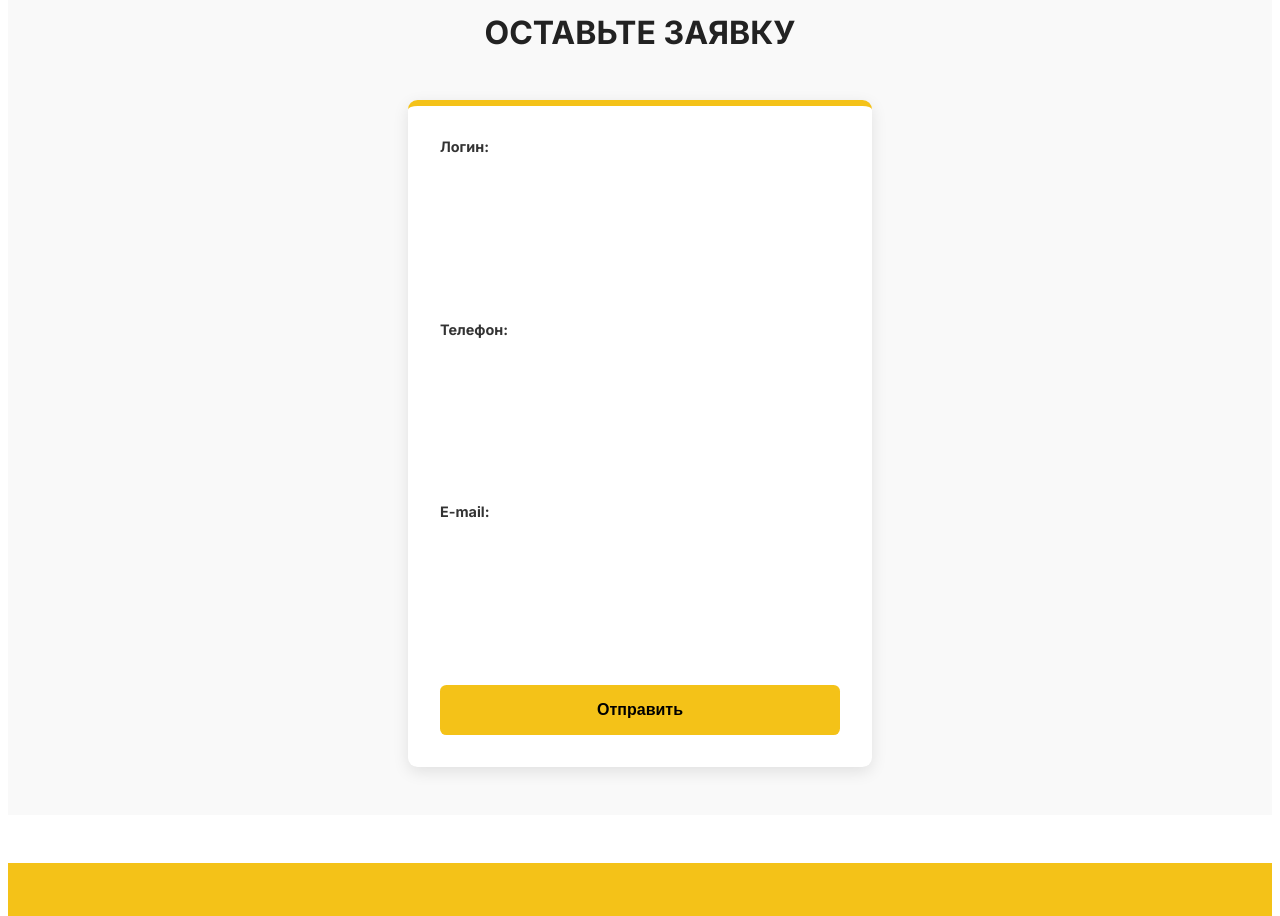
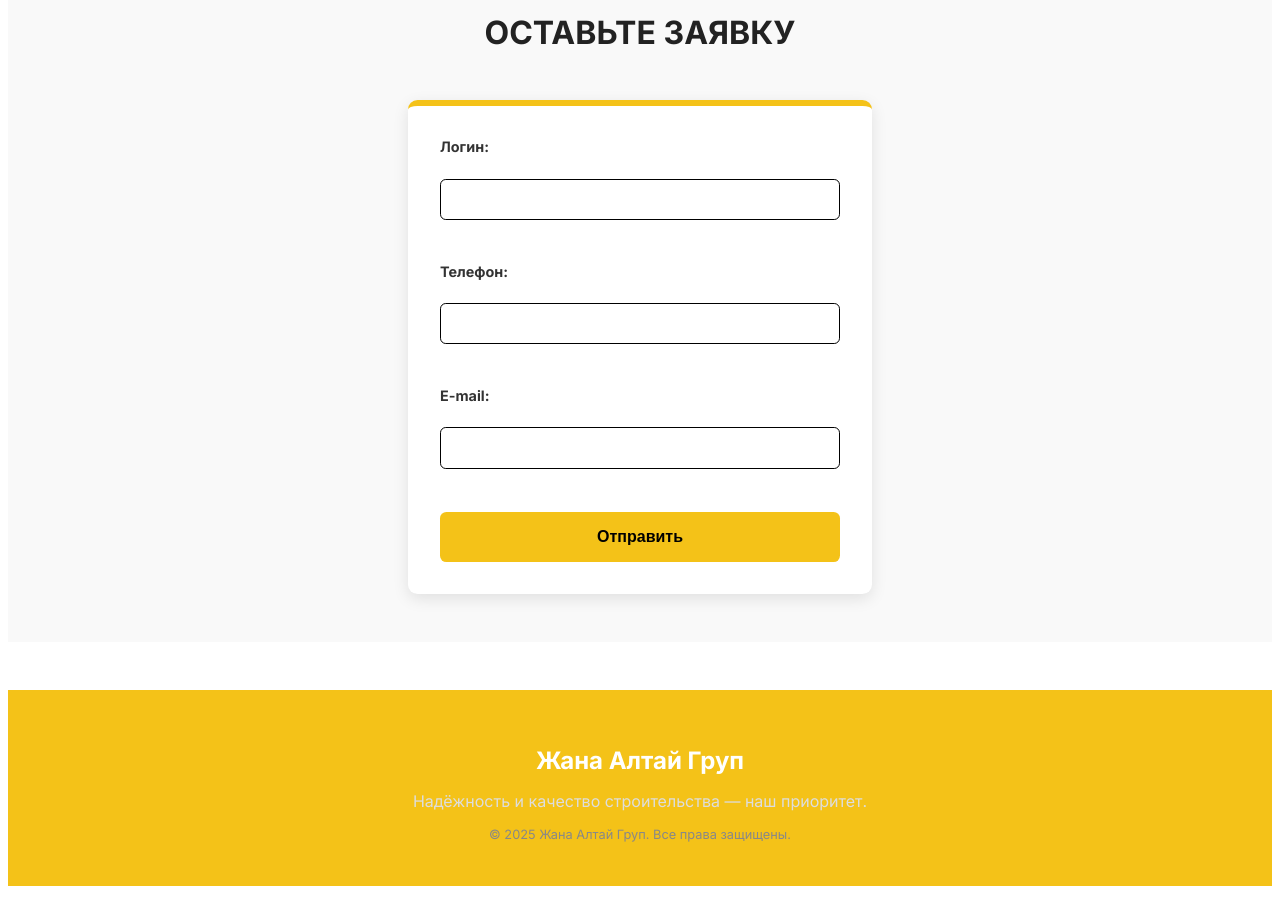
Before and after one commit to korzh-llc/zhana-altay-group, a plain HTML site: page index.html in a window 1280 px wide. Shown: the part 3020-3936 px from the top of the page. After the commit the page ends 3914 px from the top, so only its background shows below. Drawn offline with Linux system fonts and the light colour scheme; a web font is replaced by a local one.

Commit message:
Update style.css

```diff
--- a/style.css
+++ b/style.css
@@ -207,7 +207,7 @@ section{
 form {
   display: flex;
   flex-direction: column;
-  gap: 1em;
+  gap: 0.1em;
 }
 
 label {
@@ -220,7 +220,7 @@ label {
 input {
   padding: 0.8em;
   font-size: 0.9em;
-  border: 0.1em solid #ffffff;
+  border: 0.1em solid #000000;
   border-radius: 0.4em;
   outline: none;
   transition: all 0.3s ease;
```
